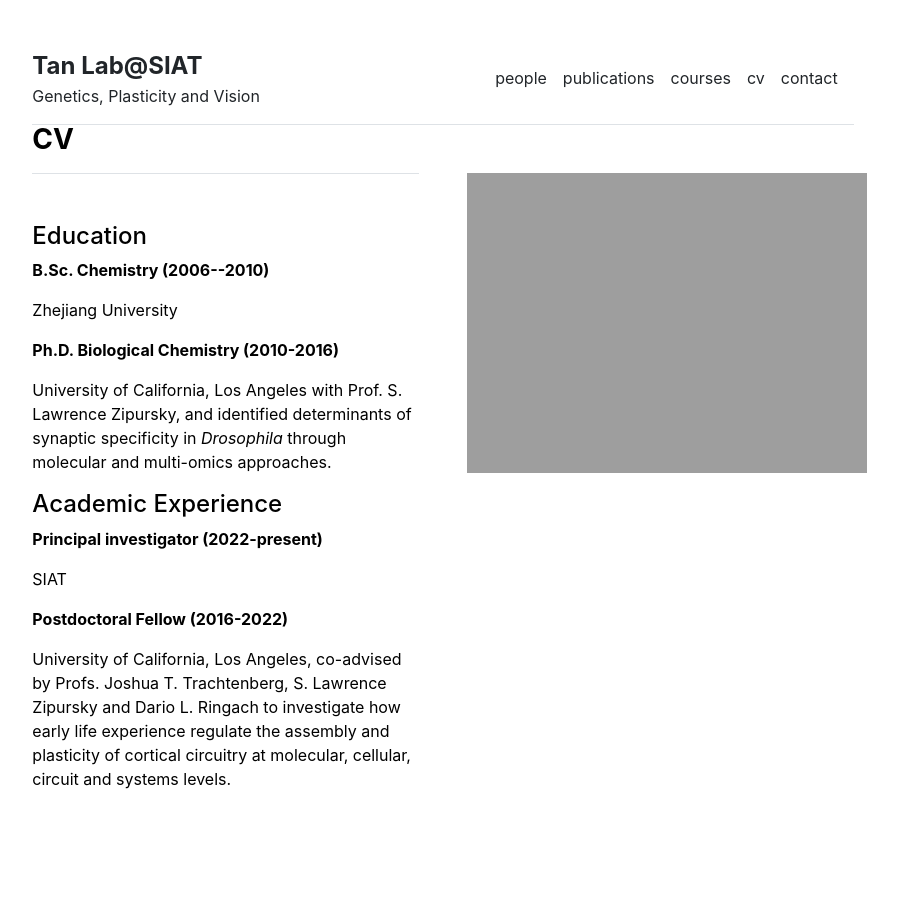
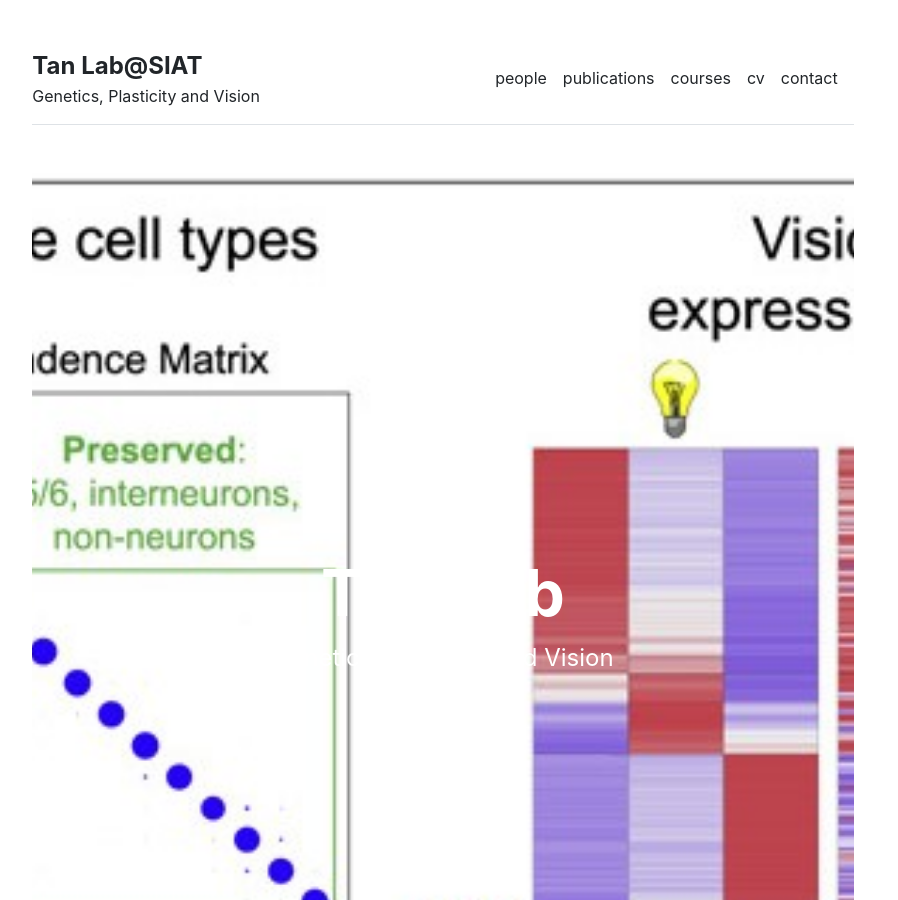
Before and after one commit to Tan-Lab-SIAT/lab-homepage, a Jekyll site: the page built from index.md, in a window 1280 px wide and 900 px high. Shown: the whole window, without its empty margins (197-1095 px from the left). Built offline with Jekyll 4.4.1, drawn with Linux system fonts in a browser that asks for light colours.

Commit message:
Update home.html

```diff
--- a/_layouts/home.html
+++ b/_layouts/home.html
@@ -1,7 +1,15 @@
 ---
 layout: default
 ---
-
+<!-- 欢迎界面 -->
+<div class="welcome-section" style="position: relative; width: 100%; height: 100vh;
+  background: url('{{ site.github.url }}/assets/img/cell_graph2.jpg') no-repeat center center; background-size: cover;">
+  <!-- 文字内容 -->
+  <div class="welcome-text" style="position: absolute; top: 50%; left: 50%; transform: translate(-50%, -50%); text-align: center; color: white;">
+    <h1 style="font-size: 4em; font-weight: bold;">Tan Lab</h1>
+    <p style="font-size: 1.5em;">Genetics, Plasticity and Vision</p>
+  </div>
+</div>
 <div class="row g-5 mb-5">
   <div class="col-md-6" style="position: relative; top: -50px;">
     <h3 class="fw-bold border-bottom pb-3 mb-5">CV</h3>
@@ -34,7 +42,7 @@ layout: default
     animal models of optic nerve disease. The ultimate goal of our research is to treat brain dysfunction in human.' }}
   </div>
   <div class="col-md-6 text-center">
-    <img src="{{ site.github.url }}/assets/img/cell_graph.jpg" alt="Home" width="50%" style="display: inline-block; margin-left: 20px;">
+    <img src="{{ site.github.url }}/assets/img/cell_graph.jpg" alt="Home" class="img-fluid" style="max-width:580px style="display: inline-block; margin-left: 20px;">
   </div>
 </div>
 
```
